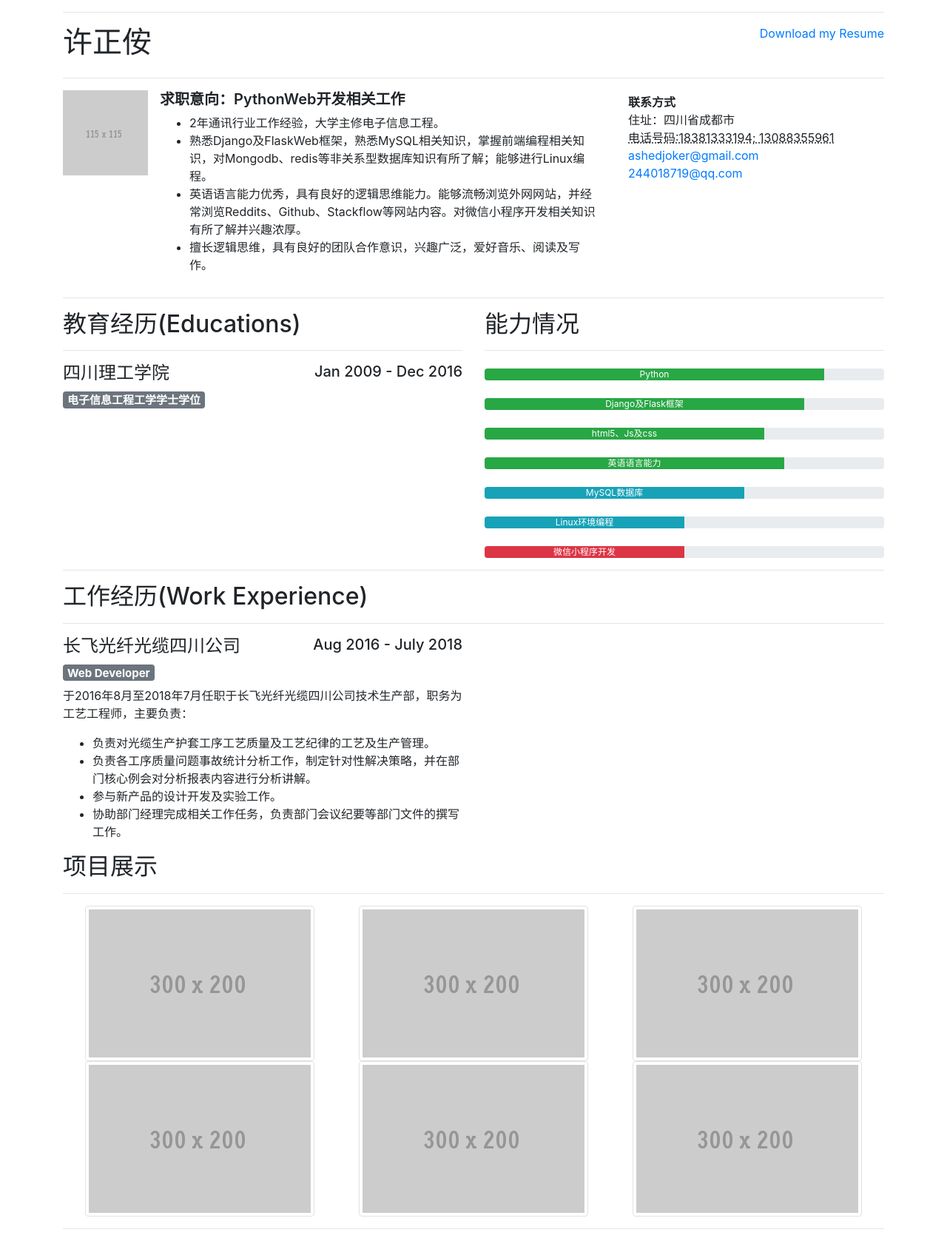
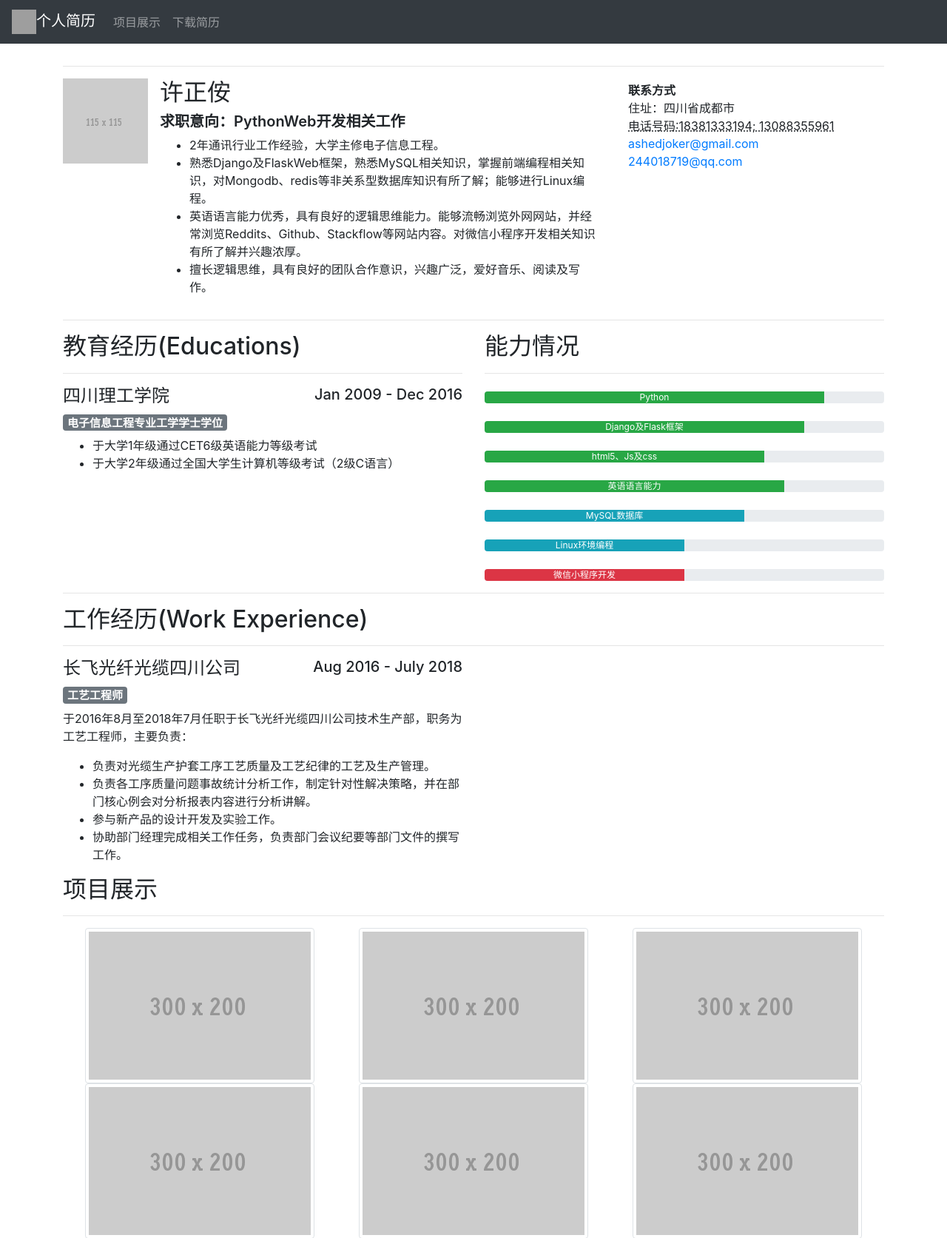
Before and after one commit to AIM-1993/Resume, a Flask app: page / in a window 1280 px wide. Shown: the top 1673 px of the page at 74% size. Run offline with Flask 2, Linux system fonts and the light colour scheme; some libraries are stand-ins or nearby versions; grey boxes are pictures that could not be loaded.

Commit message:
增加了nav栏

```diff
--- a/templates/resume.html
+++ b/templates/resume.html
@@ -10,13 +10,27 @@
   </head>
   <body>
     <div class="container">
+	 <nav class="navbar navbar-expand-md navbar-dark fixed-top bg-dark" id="topnav">
+      <a class="navbar-brand" href="{{ url_for('home') }}"><img src="{{ url_for('static', filename='static/images/logo_list.png') }}" width="33" height="33" class="d-inline-block align-top" alt="">个人简历</a>
+      <button class="navbar-toggler" type="button" data-toggle="collapse" data-target="#navbarCollapse" aria-controls="navbarCollapse" aria-expanded="false" aria-label="Toggle navigation">
+        <span class="navbar-toggler-icon"></span>
+      </button>
+      <div class="collapse navbar-collapse" id="navbarCollapse">
+        <ul class="navbar-nav mr-auto">
+          <li class="nav-item">
+            <a class="nav-link {% block home_H_L %}{% endblock %}" href="{{ url_for('items') }}">项目展示 <span class="sr-only">(current)</span></a>
+          </li>
+          <li class="nav-item">
+            <a class="nav-link {% block about_H_L %}{% endblock %}" href="{{ url_for('download', filename="static/resume.pdf")}}">下载简历</a>
+			  </a>
+          </li>
+        </ul>
+		</nav>
       <hr>
       <div class="row">
+        <div class="col-6"> </div>
         <div class="col-6">
-          <h1>许正侒</h1>
-        </div>
-        <div class="col-6">
-          <p class="text-right"><a href="{{ url_for('download', filename="static/resume.pdf") }}">Download my Resume</a></p>
+          <p class="text-right"><a href="{{ url_for('download', filename="static/resume.pdf") }}">下载简历</a></p>
         </div>
       </div>
       <hr>
@@ -25,6 +39,7 @@
           <div class="media">
             <img class="mr-3" src="../static/images/115X115.gif" alt="Generic placeholder image">
             <div class="media-body">
+				<h2>许正侒</h2>
               <h5 class="mt-0">求职意向：PythonWeb开发相关工作</h5>
 			   <ul>
               	<li>2年通讯行业工作经验，大学主修电子信息工程。</li>
@@ -60,7 +75,11 @@
               <h5 class="text-right"><span aria-hidden="true"></span> Jan 2009 - Dec 2016</h5>
             </div>
           </div>
-          <h5><span class="badge badge-secondary">电子信息工程工学学士学位</span></h5>
+          <h5><span class="badge badge-secondary">电子信息工程专业工学学士学位</span></h5>
+			<ul>
+				<li>于大学1年级通过CET6级英语能力等级考试</li>
+				<li>于大学2年级通过全国大学生计算机等级考试（2级C语言）</li>
+			</ul>
         </div>
         <div class="col-md-6 col-sm-12">
           <h2>能力情况</h2>
@@ -101,7 +120,7 @@
               <h5 class="text-right"><span aria-hidden="true"></span> Aug 2016 - July 2018</h5>
             </div>
           </div>
-          <h5><span class="badge badge-secondary">Web Developer</span></h5>
+          <h5><span class="badge badge-secondary">工艺工程师</span></h5>
           <p>于2016年8月至2018年7月任职于长飞光纤光缆四川公司技术生产部，职务为工艺工程师，主要负责：</p>
           <ul>
             <li>负责对光缆生产护套工序工艺质量及工艺纪律的工艺及生产管理。</li>
```
